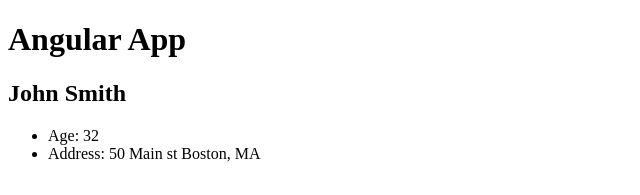
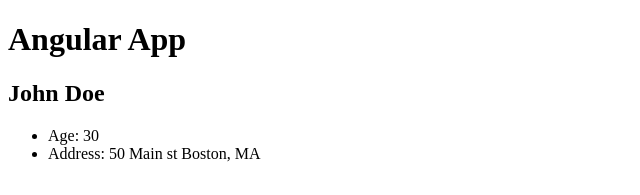
Before and after one commit to nkrishx/angular_demo_app, an Angular app: page / in a window 1280 px wide. Shown: the top 195 px of the page, without its empty margins (0-640 px from the left). Built offline with nearby package versions, Linux system fonts and the light colour scheme.

Commit message:
added user component and interface implementation

```diff
--- a/src/app/components/user/user.component.html
+++ b/src/app/components/user/user.component.html
@@ -1,5 +1,5 @@
-<h2>{{ firstName }} {{ lastName }}</h2>
+<h2>{{ user.firstName }} {{ user.lastName }}</h2>
 <ul>
-  <li>Age: {{ showAge() }}</li>
-  <li>Address: {{ address.street }} {{ address.city }}, {{ address.state }}</li>
+  <li>Age: {{ user.age }}</li>
+  <li>Address: {{ user.address.street }} {{ user.address.city }}, {{ user.address.state }}</li>
 </ul>
--- a/src/app/components/user/user.component.ts
+++ b/src/app/components/user/user.component.ts
@@ -1,4 +1,6 @@
 import { Component } from '@angular/core';
+
+import { User } from '../../models/User';
 
 @Component({
   selector: 'app-user',
@@ -8,21 +10,19 @@
 
 export class UserComponent {
   // Properties
-  firstName = 'John';
-  lastName = 'Smith';
-  age = 30;
-  address = {
-    street: '50 Main st',
-    city: 'Boston',
-    state: 'MA'
-  };
+  user: User;
 
   // Methods
   constructor() {
-
-  }
-
-  showAge() {
-    return this.age + 2;
+    this.user = {
+      firstName: 'John',
+      lastName: 'Doe',
+      age: 30,
+      address: {
+        street: '50 Main st',
+        city: 'Boston',
+        state: 'MA'
+      }
+    }
   }
 }
--- /dev/null
+++ b/src/app/models/User.ts
@@ -0,0 +1,10 @@
+export interface User {
+  firstName: string,
+  lastName: string,
+  age: number,
+  address: {
+    street: string,
+    city: string,
+    state: string
+  }
+}
```
